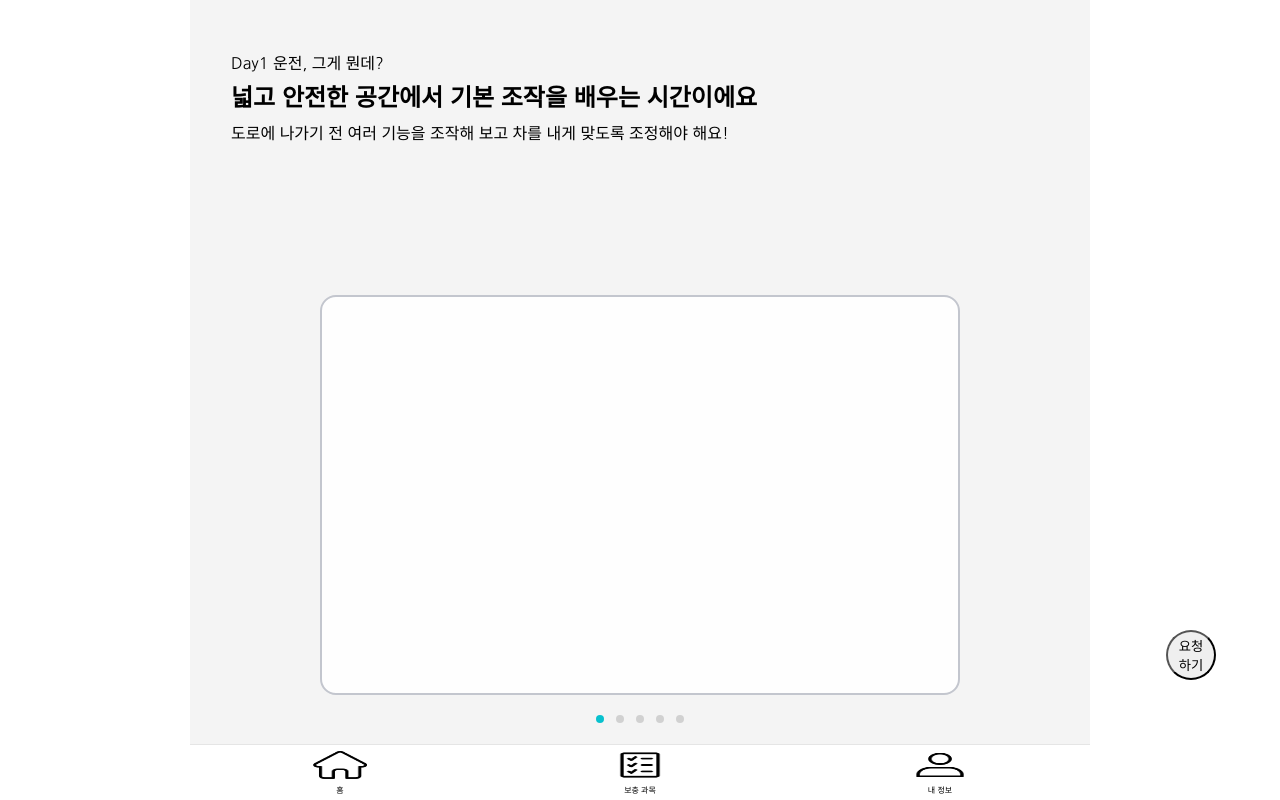
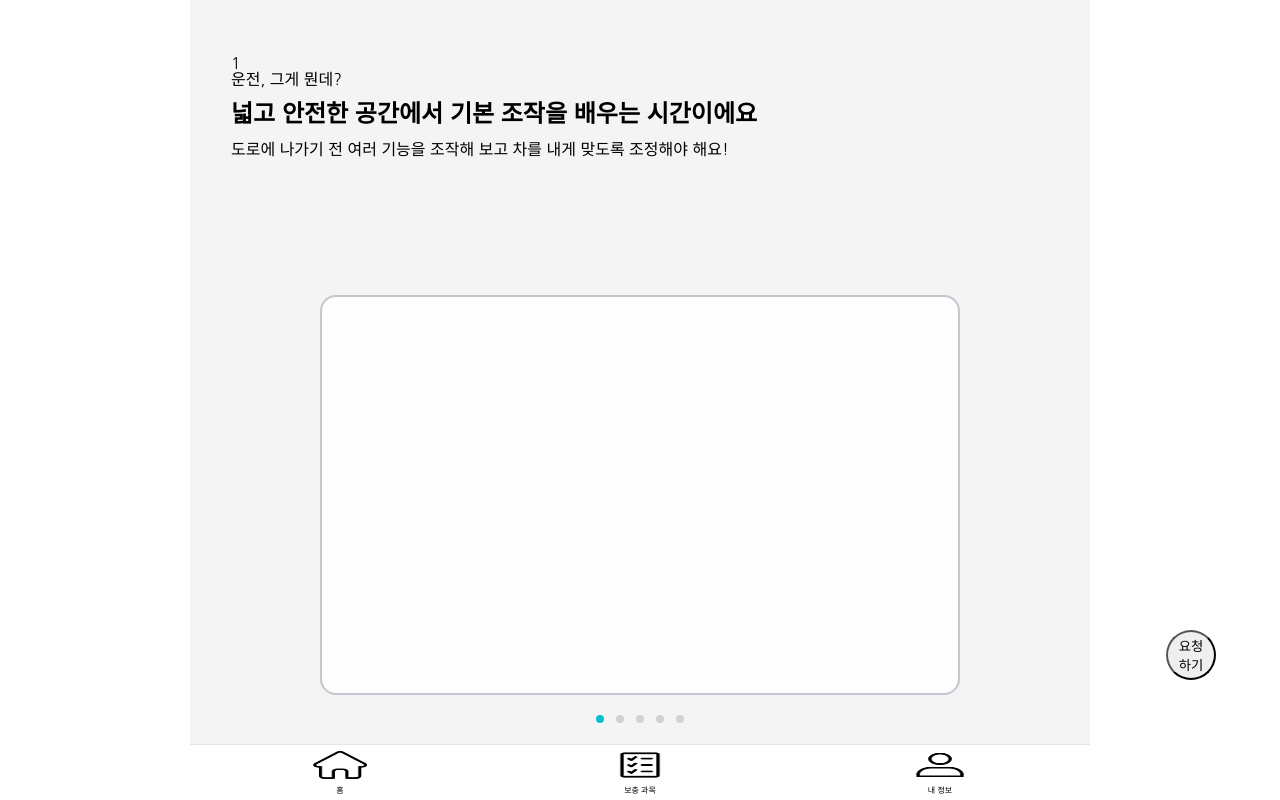
Before and after one commit to SWM-AtoZ/friendrive-client, a React (Create React App) app: page / in a window 1280 px wide. Built offline with nearby package versions, Linux system fonts and the light colour scheme; no server answers.

Commit message:
Home CSS

```diff
--- a/src/pages/home/Home.js
+++ b/src/pages/home/Home.js
@@ -92,7 +92,7 @@ function Home() {
         infinite={false}>
         {curriculum.map((item)=>(
           <div className={style.explain_container}>
-            <div className={style.section_explain_number}>Day{item.days} 운전, 그게 뭔데?</div>
+            <div className={style.section_explain_number}><div>{item.days}</div> 운전, 그게 뭔데?</div>
             <div className={style.section_explain_title}><h1>{item.summary}</h1></div>
             <div className={style.section_explain_discription}>{item.explain}</div>
           </div>
```
